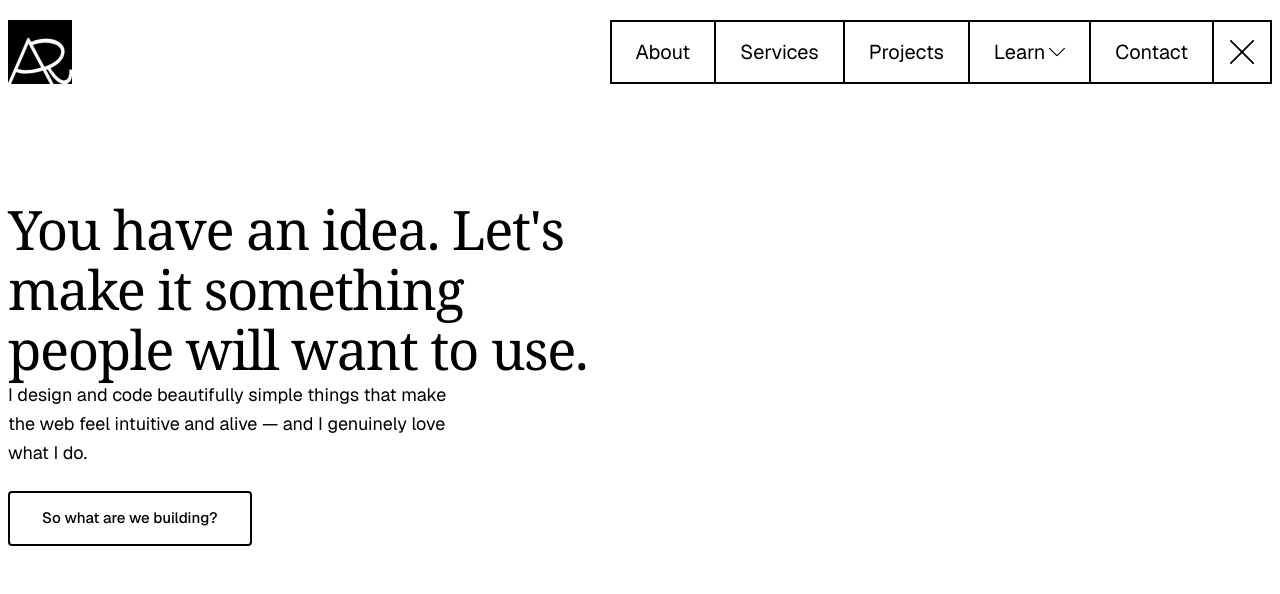
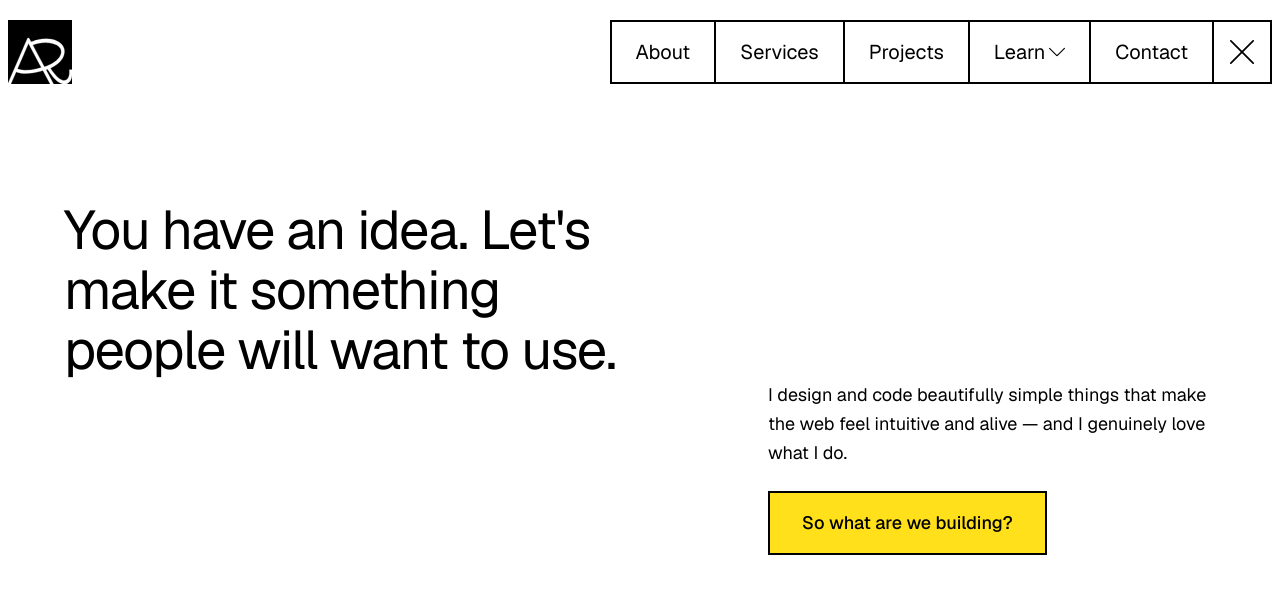
Before and after one commit to Rahim10020/rahim.design, a React (Vite) app: page / in a window 1280 px wide. Shown: the top 594 px of the page. Built offline with nearby package versions, Linux system fonts and the light colour scheme; a web font is replaced by a local one.

Commit message:
evolution'

```diff
--- a/src/_components/sections/HeroSection.tsx
+++ b/src/_components/sections/HeroSection.tsx
@@ -4,29 +4,33 @@ export default function HeroSection() {
   return (
     <section className="w-full bg-background">
       <div className="max-w-350 mx-auto px-2">
-        <div className="py-12 my-12">
-          <div className="flex items-center justify-center">
+        <div className="py-12 my-12 max-w-6xl mx-auto w-full">
+          <div className="w-full">
+            <div className="flex flex-col">
               <div className="w-full">
                 {/* Headline */}
-              <h1 className="font-serif text-[2.5rem] sm:text-[2.75rem] md:text-[3rem] lg:text-[3.2rem] xl:text-[3.4rem] leading-[1.1] text-foreground tracking-tight">
+                <h1 className="text-[2.5rem] sm:text-[2.75rem] md:text-[3rem] lg:text-[3.2rem] xl:text-[3.4rem] leading-[1.1] text-foreground tracking-tight">
                   You have an idea. Let's
                   <br />
                   make it something
                   <br />
                   people will want to use.
                 </h1>
+              </div>
 
-              {/* Right column: description + CTA, aligned to bottom */}
+              <div className="w-full flex justify-end">
                 <div className="flex flex-col justify-end gap-6">
                   <p className="text-foreground text-base sm:text-lg leading-relaxed max-w-md">
-                  I design and code beautifully simple things that make the web
-                  feel intuitive and alive — and I genuinely love what I do.
+                    I design and code beautifully simple things that make the
+                    web feel intuitive and alive — and I genuinely love what I
+                    do.
                   </p>
 
                   <div>
-                  <Button className="px-8 py-3.5 text-[15px] rounded-sm bg-transparent border border-foreground text-foreground hover:bg-foreground hover:text-white transition-colors">
+                    <Button className="px-8 py-4 text-lg bg-primary border-2 border-foreground text-foreground">
                       So what are we building?
                     </Button>
+                  </div>
                 </div>
               </div>
             </div>
--- a/src/_components/ui/Button.tsx
+++ b/src/_components/ui/Button.tsx
@@ -16,7 +16,7 @@ export default function Button({
   disabled = false,
 }: ButtonProps) {
   const base =
-    "inline-flex items-center justify-center font-medium transition-all duration-200 focus:outline-none focus:ring-2 focus:ring-offset-2 disabled:opacity-50 disabled:cursor-not-allowed";
+    "inline-flex items-center justify-center cursor-pointer font-medium transition-all duration-200 focus:outline-none focus:ring-2 focus:ring-offset-2 disabled:opacity-50 disabled:cursor-not-allowed";
 
   const variants = {
     primary:
```
Lines whose indentation alone changed are shown as unchanged.
